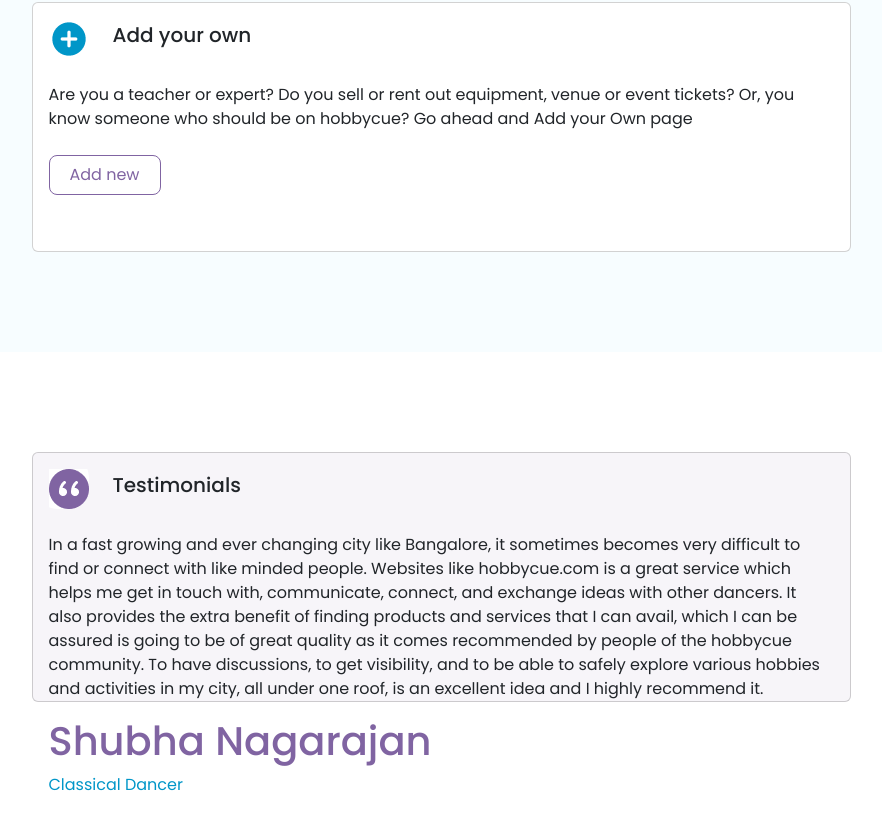
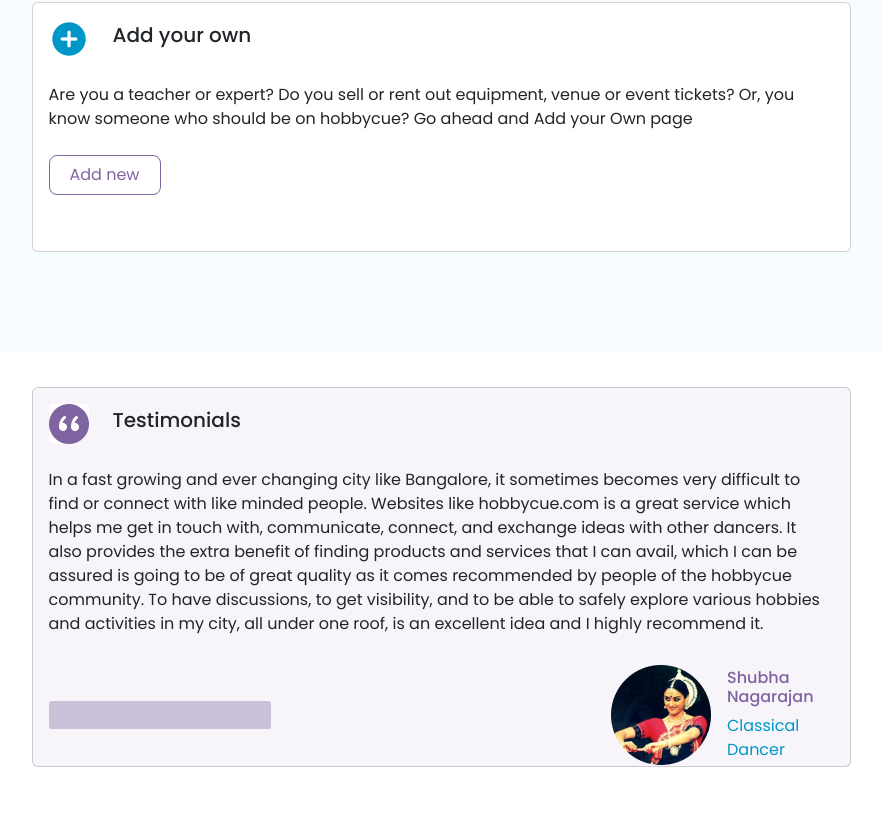
Before and after one commit to sumitrapaul/hobbycue-react, a React (Vite) app: page / in a window 1280 px wide. Shown: the part 1373-2202 px from the top of the page, without its empty margins (199-1081 px from the left). After the commit the page ends 2175 px from the top, so only its background shows below. Built offline with nearby package versions, Linux system fonts and the light colour scheme.

Commit message:
testimonial section create

```diff
--- a/src/components/Testimonials/Testimonials.jsx
+++ b/src/components/Testimonials/Testimonials.jsx
@@ -4,7 +4,7 @@
     return (
         <div>
             <div className="container px-4 d-flex justify-content-center align-items-center" style={{ height: "450px", backgroundColor: "#FFFFFF" }}>
-      <div style={{height: "250px", backgroundColor: "#F7F5F9"}} className="card w-75 mx-auto">
+      <div style={{height: "380px", backgroundColor: "#F7F5F9"}} className="card w-75 mx-auto">
         <div className="card-body">
             <div className="d-flex gap-4 mb-4">
             <div className="d-flex justify-conternt-center align-items-center"><img className="w-100" src="/public/quote.png" alt="" /></div>
@@ -13,13 +13,18 @@
           <p className="card-text">
           In a fast growing and ever changing city like Bangalore, it sometimes becomes very difficult to find or connect with like minded people. Websites like hobbycue.com is a great service which helps me get in touch with, communicate, connect, and exchange ideas with other dancers. It also provides the extra benefit of finding products and services that I can avail, which I can be assured is going to be of great quality as it comes recommended by people of the hobbycue community. To have discussions, to get visibility, and to be able to safely explore various hobbies and activities in my city, all under one roof, is an excellent idea and I highly recommend it.
           </p>
-          <div>
-            <div></div>
-            <div></div>
-            <div>
-                <h1 style={{color: "#8064A2"}}>Shubha Nagarajan</h1>
+          <div className="d-flex justify-content-center align-items-center">
+            <div style={{flex: 1}}>
+                <img className="w-100" src="/public/Rectangle 85.png" alt="" />
+            </div>
+           <div style={{flex: 1, marginLeft: "340px"}} className="d-flex gap-3">
+           <div className="d-flex justify-content-center align-items-center"><img src="/public/Ellipse 12.png" alt="" /></div>
+            <div className="d-flex-col justify-content-center align-items-center mt-3">
+                <h6 className="fs-12" style={{color: "#8064A2"}}>Shubha Nagarajan</h6>
                 <p style={{color: "#0096C8"}}>Classical Dancer</p>
             </div>
+
+           </div>
           </div>
         </div>
       </div>
```
